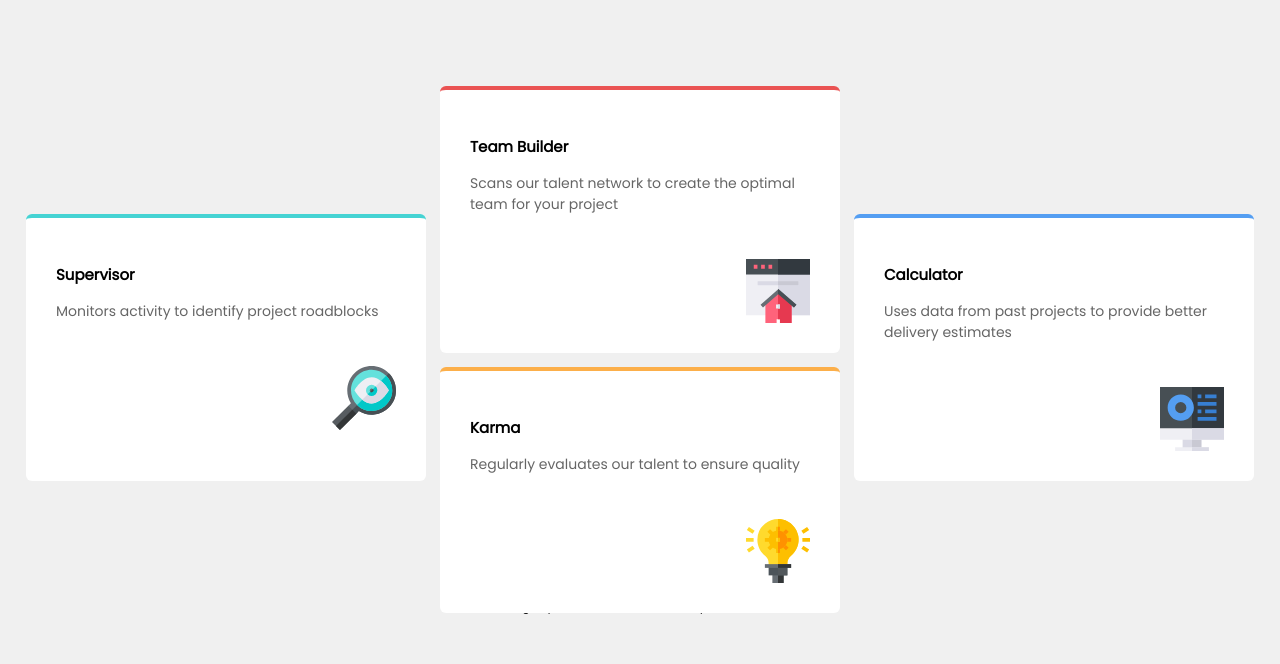
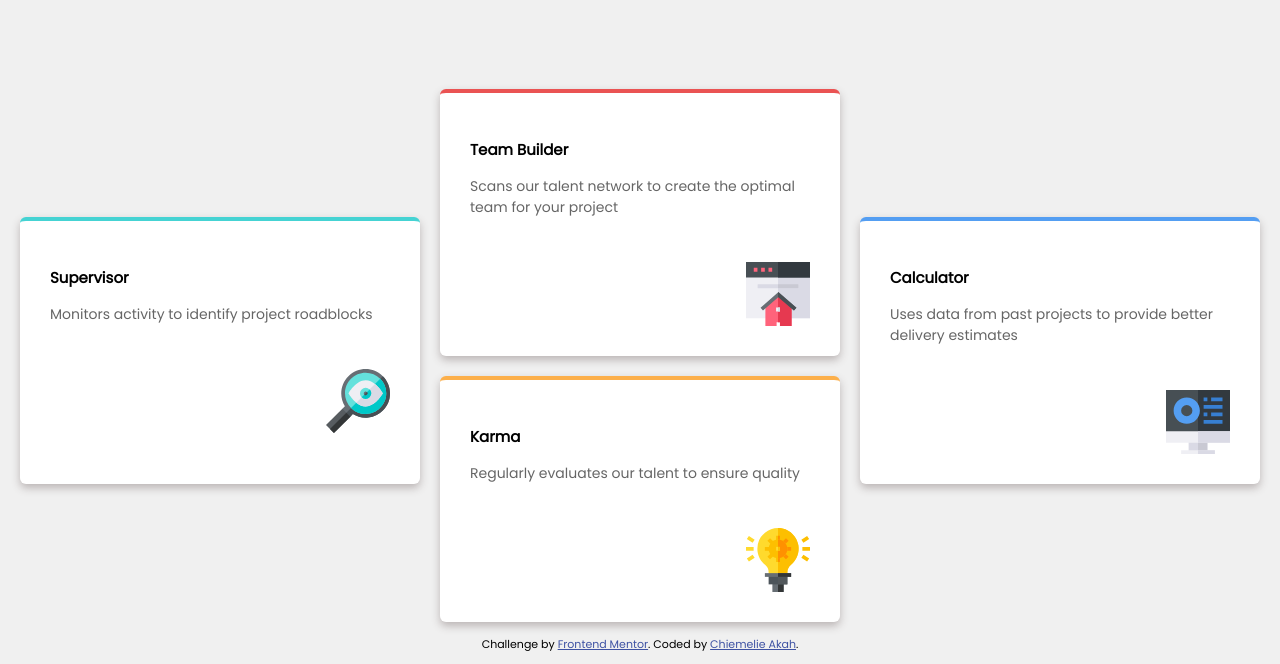
Before and after one commit to Emelie96/2nd-challenge, a plain HTML site: page four-card-feature-section-master/index.html in a window 1280 px wide. Shown: the part 157-821 px from the top of the page. Before the commit the page ends 800 px from the top, so only its background shows below. Drawn offline with Linux system fonts and the light colour scheme.

Commit message:
new changes

```diff
--- a/four-card-feature-section-master/index.html
+++ b/four-card-feature-section-master/index.html
@@ -73,12 +73,14 @@
       </div>
     </div>
 
+    <br />
+
     <footer>
       <p class="attribution">
         Challenge by
         <a href="https://www.frontendmentor.io?ref=challenge" target="_blank"
           >Frontend Mentor</a
-        >. Coded by <a href="#">Your Name Here</a>.
+        >. Coded by <a href="#">Chiemelie Akah</a>.
       </p>
     </footer>
   </body>
--- a/four-card-feature-section-master/styles.css
+++ b/four-card-feature-section-master/styles.css
@@ -52,9 +52,10 @@ span {
   background-color: white;
   position: relative;
   padding: 30px;
-  margin: 7px;
+  margin: 10px;
   width: 25em; /* 400px */
   border-radius: 6px;
+  box-shadow: 0px 4px 8px rgb(187, 181, 181);
 }
 
 .sup {
```
